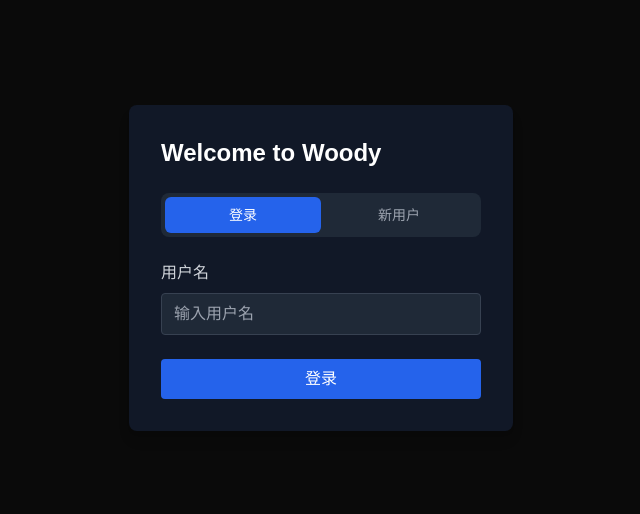
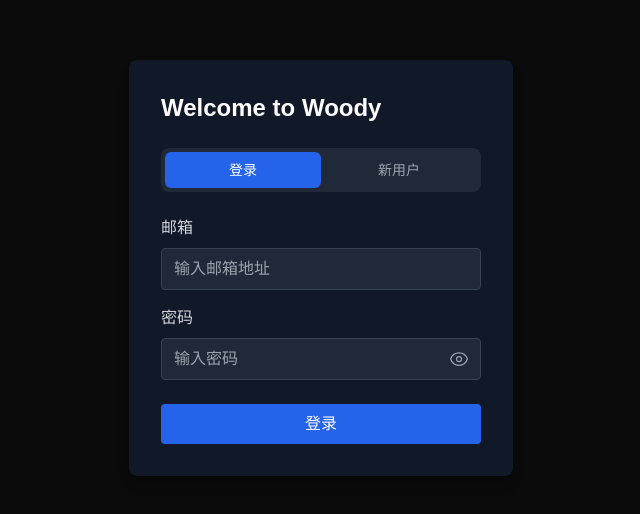
Before and after one commit to derekhut/hume, a Next.js app: page /login in a window 1280 px wide. Shown: the part 132-646 px from the top of the page, without its empty margins (319-959 px from the left). Built offline with nearby package versions, Linux system fonts and the light colour scheme.

Commit message:
add email login

```diff
--- a/app/api/login/route.ts
+++ b/app/api/login/route.ts
@@ -1,5 +1,6 @@
 import { createClient } from "@supabase/supabase-js";
 import { NextResponse } from "next/server";
+import { isValidEmail, verifyPassword } from "@/utils/auth";
 
 // Initialize Supabase client with service role for admin operations
 const supabase = createClient(
@@ -53,8 +54,8 @@
         success: true,
         user: {
           id: existingUser.id,
-          username: existingUser.username
-        }
+          username: existingUser.username,
+        },
       });
     }
 
@@ -103,21 +104,58 @@
         invitation: {
           id: invitation.id,
           school_id: invitation.school_id,
-          inviter_id: invitation.inviter_id
-        }
+          inviter_id: invitation.inviter_id,
+        },
       });
     }
 
-    return NextResponse.json(
-      { message: "Invalid request body" },
-      { status: 400 }
-    );
+    // Handle email and password login
+    const { email, password } = body;
 
-  } catch (error: any) {
+    // 验证请求参数
+    if (!email || !password) {
+      return NextResponse.json(
+        { message: "邮箱和密码都是必填项" },
+        { status: 400 }
+      );
+    }
+
+    // 验证邮箱格式
+    if (!isValidEmail(email)) {
+      return NextResponse.json({ message: "邮箱格式不正确" }, { status: 400 });
+    }
+
+    // 查找用户
+    const { data: user, error: userError } = await supabase
+      .from("users")
+      .select("id, username, password_hash, is_active")
+      .eq("email", email)
+      .single();
+
+    if (userError || !user) {
+      return NextResponse.json({ message: "邮箱或密码错误" }, { status: 401 });
+    }
+
+    // 验证账号状态
+    if (!user.is_active) {
+      return NextResponse.json({ message: "账号未激活" }, { status: 403 });
+    }
+
+    // 验证密码
+    const isPasswordValid = await verifyPassword(password, user.password_hash);
+    if (!isPasswordValid) {
+      return NextResponse.json({ message: "邮箱或密码错误" }, { status: 401 });
+    }
+
+    // 返回用户信息
+    return NextResponse.json({
+      success: true,
+      user: {
+        username: user.username,
+      },
+    });
+  } catch (error) {
     console.error("Login error:", error);
-    return NextResponse.json(
-      { message: error.message || "Internal server error" },
-      { status: 500 }
-    );
+    return NextResponse.json({ message: "服务器错误" }, { status: 500 });
   }
 }
--- a/app/api/schools/route.ts
+++ b/app/api/schools/route.ts
@@ -6,7 +6,7 @@
     const db = getDb();
 
     const result = await db.query(`
-      SELECT id, name
+      SELECT name, code, created_at
       FROM schools
       ORDER BY name ASC
     `);
--- a/app/login/page.tsx
+++ b/app/login/page.tsx
@@ -2,10 +2,14 @@
 
 import { useState } from "react";
 import { useRouter } from "next/navigation";
+import { EyeIcon, EyeSlashIcon } from "@heroicons/react/24/outline";
+import { isValidEmail } from "@/utils/auth";
 
 export default function Login() {
   const [isNewUser, setIsNewUser] = useState(false);
-  const [username, setUsername] = useState("");
+  const [email, setEmail] = useState("");
+  const [password, setPassword] = useState("");
+  const [showPassword, setShowPassword] = useState(false);
   const [invitationCode, setInvitationCode] = useState("");
   const [error, setError] = useState("");
   const [isLoading, setIsLoading] = useState(false);
@@ -17,6 +21,17 @@
     setIsLoading(true);
 
     try {
+      if (!isNewUser) {
+        // 验证邮箱格式
+        if (!isValidEmail(email)) {
+          throw new Error("请输入有效的邮箱地址");
+        }
+        // 验证密码不为空
+        if (!password) {
+          throw new Error("请输入密码");
+        }
+      }
+
       const response = await fetch("/api/login", {
         method: "POST",
         headers: {
@@ -25,7 +40,10 @@
         body: JSON.stringify(
           isNewUser
             ? { invitationCode: invitationCode.trim().toUpperCase() }
-            : { username: username.trim() }
+            : {
+                email: email.trim().toLowerCase(),
+                password: password
+              }
         ),
       });
 
@@ -41,7 +59,7 @@
         router.replace("/welcome");
       } else {
         // Store username and redirect to home
-        localStorage.setItem("user", username);
+        localStorage.setItem("user", data.user.username);
         router.replace("/");
       }
     } catch (err: any) {
@@ -106,20 +124,49 @@
               />
             </div>
           ) : (
-            <div className="mb-6">
-              <label htmlFor="username" className="block text-gray-300 mb-2">
-                用户名
+            <>
+              <div className="mb-4">
+                <label htmlFor="email" className="block text-gray-300 mb-2">
+                  邮箱
                 </label>
                 <input
-                type="text"
-                id="username"
-                value={username}
-                onChange={(e) => setUsername(e.target.value)}
+                  type="email"
+                  id="email"
+                  value={email}
+                  onChange={(e) => setEmail(e.target.value)}
                   className="w-full px-3 py-2 bg-gray-800 border border-gray-700 rounded text-white focus:outline-none focus:border-blue-500"
-                placeholder="输入用户名"
+                  placeholder="输入邮箱地址"
                   required
                 />
               </div>
+              <div className="mb-6">
+                <label htmlFor="password" className="block text-gray-300 mb-2">
+                  密码
+                </label>
+                <div className="relative">
+                  <input
+                    type={showPassword ? "text" : "password"}
+                    id="password"
+                    value={password}
+                    onChange={(e) => setPassword(e.target.value)}
+                    className="w-full px-3 py-2 bg-gray-800 border border-gray-700 rounded text-white focus:outline-none focus:border-blue-500"
+                    placeholder="输入密码"
+                    required
+                  />
+                  <button
+                    type="button"
+                    onClick={() => setShowPassword(!showPassword)}
+                    className="absolute right-3 top-1/2 -translate-y-1/2 text-gray-400 hover:text-white"
+                  >
+                    {showPassword ? (
+                      <EyeSlashIcon className="w-5 h-5" />
+                    ) : (
+                      <EyeIcon className="w-5 h-5" />
+                    )}
+                  </button>
+                </div>
+              </div>
+            </>
           )}
           <button
             type="submit"
--- a/package.json
+++ b/package.json
@@ -6,7 +6,8 @@
     "dev": "next dev",
     "build": "next build",
     "start": "next start",
-    "lint": "next lint"
+    "lint": "next lint",
+    "test": "vitest"
   },
   "dependencies": {
     "@clerk/nextjs": "^6.8.0",
@@ -30,6 +31,7 @@
     "autoprefixer": "^10.0.1",
     "postcss": "^8",
     "tailwindcss": "^3.4.1",
-    "typescript": "^5"
+    "typescript": "^5",
+    "vitest": "^2.1.8"
   }
 }
```
Also changed, not shown: 1 other file (tests, documents, lock files or other folders). Lines whose indentation alone changed are shown as unchanged.
